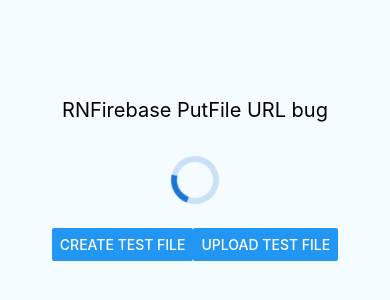
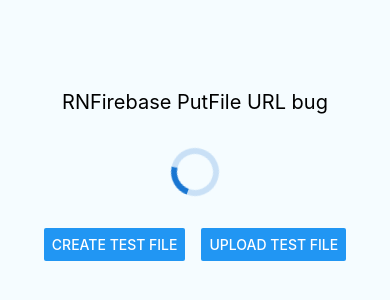
Before and after one commit to peat-psuwit/react-native-firebase-putfile-hangs-demo, a React Native app: screen / in a window 390 px wide. Shown: the part 248-548 px from the top of the page. Built offline with nearby package versions, Linux system fonts and the light colour scheme.

Commit message:
Fix button spacing

```diff
--- a/App.js
+++ b/App.js
@@ -36,16 +36,18 @@
         </View>
 
         <View style={styles.buttonsView}>
+          <View style={styles.button}>
             <Button
               title="Create test file"
               onPress={this.handleCreatePressed}
-            style={styles.button}
             />
+          </View>
+          <View style={styles.button}>
             <Button
               title="Upload test file"
               onPress={this.handleUploadPressed}
-            style={styles.button}
             />
+          </View>
         </View>
       </View>
     );
@@ -74,6 +76,6 @@
     justifyContent: 'center',
   },
   button: {
-    margin: 10,
+    margin: 8,
   },
 });
```
Lines whose indentation alone changed are shown as unchanged.
